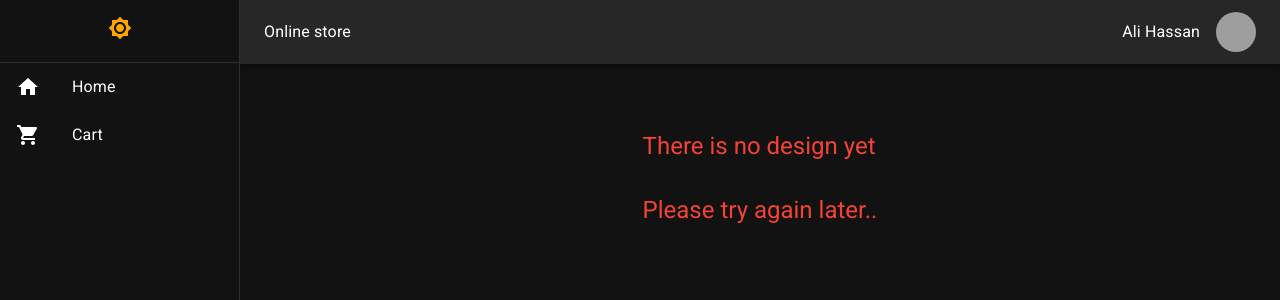
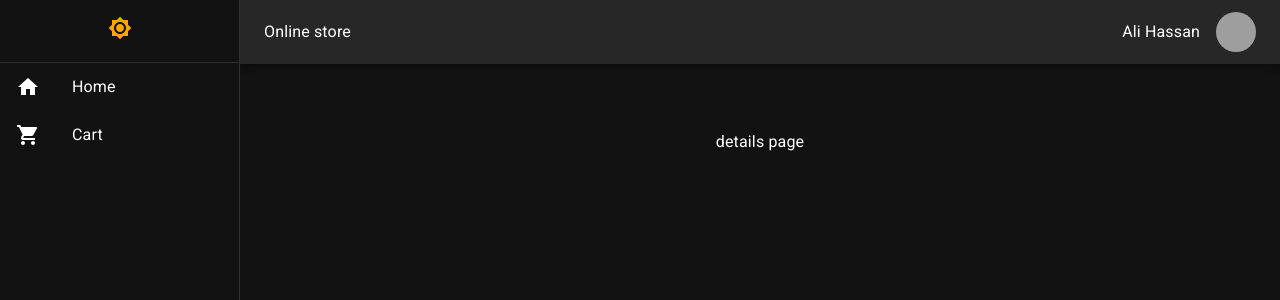
Before and after one commit to alielrayes/React-Level5, a React (Create React App) app in the folder frontend/: page /product-details/1 in a window 1280 px wide. Shown: the top 300 px of the page. Built offline with nearby package versions, Linux system fonts and the light colour scheme; grey boxes are pictures that could not be loaded.

Commit message:
lesson28

```diff
--- a/frontend/src/App.js
+++ b/frontend/src/App.js
@@ -12,12 +12,14 @@ import {
 
 import NotFound from "./pages/NotFound";
 import Cart from "pages/cart/Cart";
+import ProductDetails from "pages/details/Product-details";
 
 const router = createBrowserRouter(
   createRoutesFromElements(
     <Route path="/" element={<Root />}>
       <Route index element={<Home />} />
       <Route path="cart" element={<Cart />} />
+      <Route path="product-details/:id" element={<ProductDetails />} />
 
 
       <Route path="*" element={<NotFound />} />
--- /dev/null
+++ b/frontend/src/pages/details/Product-details.jsx
@@ -0,0 +1,11 @@
+import React from 'react';
+import  './product-details.css';
+const ProductDetails = () => {
+  return (
+    <div>
+      details page
+    </div>
+  );
+}
+
+export default ProductDetails;
--- a/frontend/src/pages/home/Home.jsx
+++ b/frontend/src/pages/home/Home.jsx
@@ -19,6 +19,7 @@ import CardActions from "@mui/material/CardActions";
 import { useGetproductsByNameQuery } from "../../Redux/productsApi";
 import { useDispatch, useSelector } from "react-redux";
 import { addToCart, decreaseQuantity, increaseQuantity } from "Redux/cartSlice";
+import { useNavigate } from "react-router-dom";
 
 const StyledBadge = styled(Badge)(({ theme }) => ({
   "& .MuiBadge-badge": {},
@@ -28,6 +29,7 @@ const Home = () => {
   const theme = useTheme();
   const { data, error, isLoading } = useGetproductsByNameQuery();
   const dispatch = useDispatch();
+  const navitage = useNavigate()
 
   const { selectedProducts, selectedProductsID } = useSelector(
     // @ts-ignore
@@ -60,7 +62,7 @@ const Home = () => {
       </Box>
     );
   }
-
+console.log(data)
   if (data) {
     return (
       <Stack
@@ -79,6 +81,9 @@ const Home = () => {
                 height="277"
                 image={item.imageLink}
                 alt="Paella dish"
+                onClick={() => {
+                  navitage(`product-details/${item.id}`)
+                }}
               />
               <CardContent>
                 <Typography variant="body2" color="text.secondary">
```
Also changed, not shown: frontend/src/pages/details/product-details.css (added), 1 other file (tests, documents, lock files or other folders).
